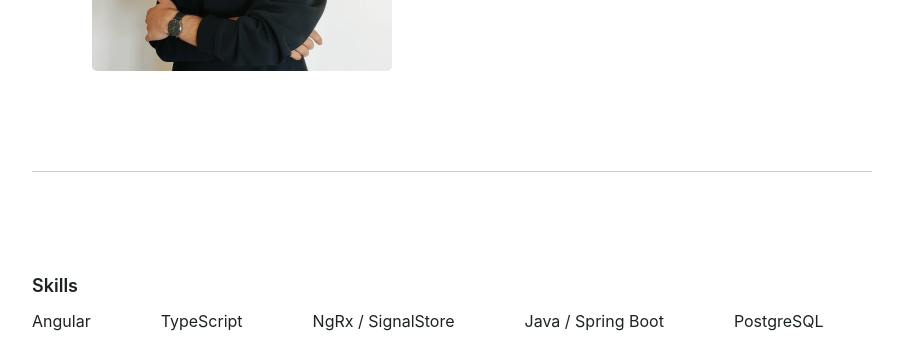
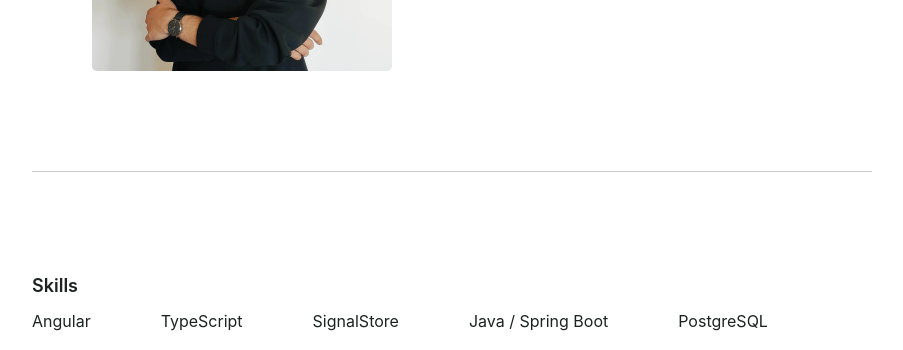
Before and after one commit to covdani1305/Portfolio-Site, a website built with Vite: page index.html in a window 1280 px wide. Shown: the part 429-779 px from the top of the page, without its empty margins (188-1091 px from the left). Built offline with nearby package versions, Linux system fonts and the light colour scheme.

Commit message:
update skill

```diff
--- a/index.html
+++ b/index.html
@@ -60,7 +60,7 @@
     <ul class="tech-text-div">
         <li class="tech-stack-item">Angular</li>
         <li class="tech-stack-item">TypeScript</li>
-        <li class="tech-stack-item">NgRx / SignalStore</li>
+        <li class="tech-stack-item">SignalStore</li>
         <li class="tech-stack-item">Java / Spring Boot</li>
         <li class="tech-stack-item">PostgreSQL</li>
         <li class="tech-stack-item">Docker</li>
```
